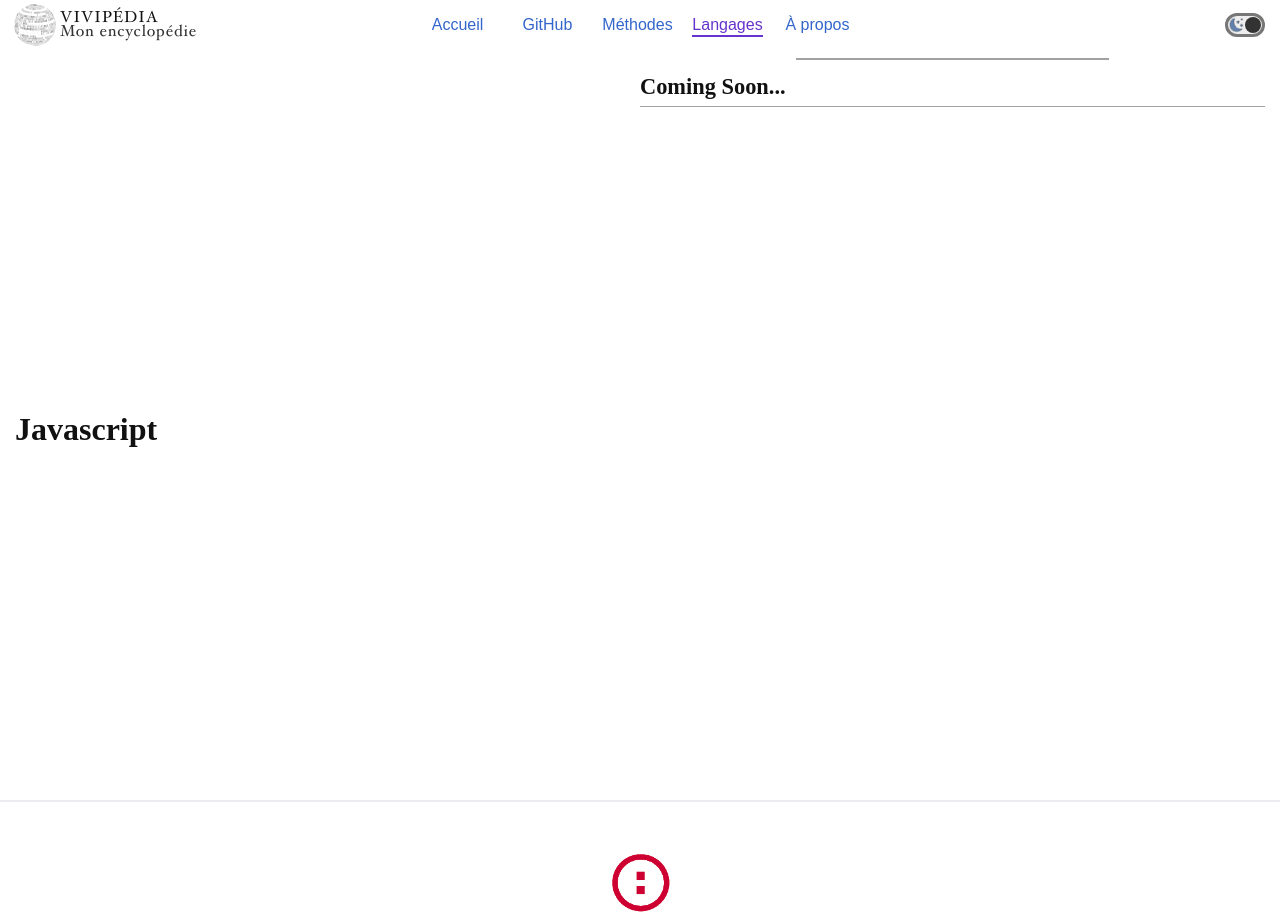
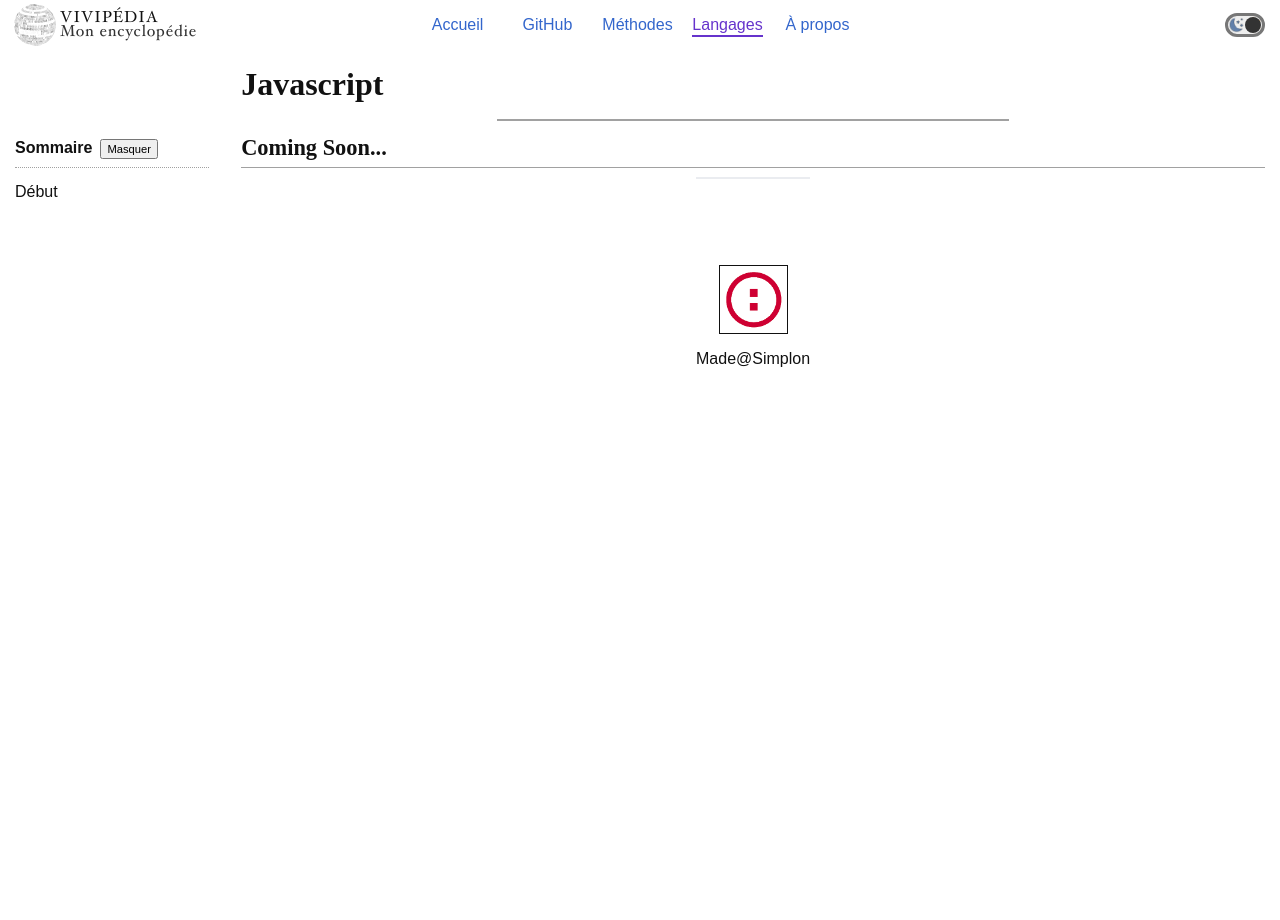
Before and after one commit to 2024-cda-boulogne/wiki-perso-vga, a website: page javascript.html in a window 1280 px wide. Shown: the top 920 px of the page. After the commit the page ends 800 px from the top, so only its background shows below. Drawn offline with Linux system fonts and the light colour scheme; a web font is replaced by a local one.

Commit message:
add footer

```diff
--- a/javascript.html
+++ b/javascript.html
@@ -64,6 +64,11 @@
         </div>
     </nav>
     <main class="container">
+        <section class="page-index-panel">
+            <p class="p-index-title mb-5"><b>Sommaire</b><button class="ms-3" id="index-panel-hide-btn">Masquer</button></p>
+            <a class="page-index-start mt-3 mb-5" href="#page-start">Début</a>
+        </section>
+        <section class="page-content" id="page-start">
             <header class="d-flex align-items-center w-100 mt-5 mb-3">
                 <nav class="nav-minified-btn"></nav>
                 <h1>Javascript</h1>
@@ -71,11 +76,12 @@
             <section>
                 <h2 class="w-100 mt-5 mb-5">Coming Soon...</h2>
             </section>
-    </main>
             <footer>
                 <img class="logo-simplon" src="/assets/styles/images/logo-simplon.png" alt="Logo de Simplon">
                 <p class="text-center">Made@Simplon</p>
             </footer>
+        </section>
+    </main>
     <div id="aboutModal" class="modal hidden d-flex centered">
         <div class="modal-dialog">
             <div class="modal-content">
--- a/sass/footer.scss
+++ b/sass/footer.scss
@@ -5,7 +5,7 @@ footer {
     justify-content: center;
     align-items: center;
     min-height: 200px;
-    padding: 40px 50px 40px;
+    padding-top: 80px;
     margin: 0 auto;
     gap: 15px;
 }
@@ -21,8 +21,7 @@ footer a {
     font-weight: 600;
 }
 .logo-simplon {
-    width: 69px;
-    height: 69px;
-    background-image: url(/assets/styles/images/logo-simplon.png);
+    width: 69px !important;
+    height: 69px !important;
     background-size: contain;
 }
--- a/sass/page-content.scss
+++ b/sass/page-content.scss
@@ -25,7 +25,7 @@
 }
 .page-content {
     height: fit-content;
-    padding-bottom: 5rem;
+    padding-bottom: 1rem;
     padding-left: 1rem;
     overflow: scroll;
 }
```
Also changed, not shown: git-commands.html (+4 -4 lines), index.html (+4 -4 lines), merise-method.html (+4 -4 lines), uml-diagrams.html (+5 -4 lines), src/styles.css, 1 other file. Lines whose indentation alone changed are shown as unchanged.
